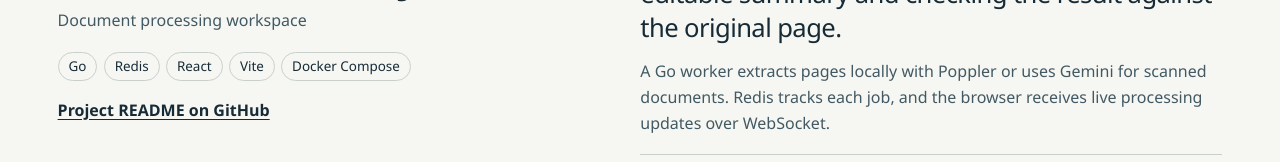
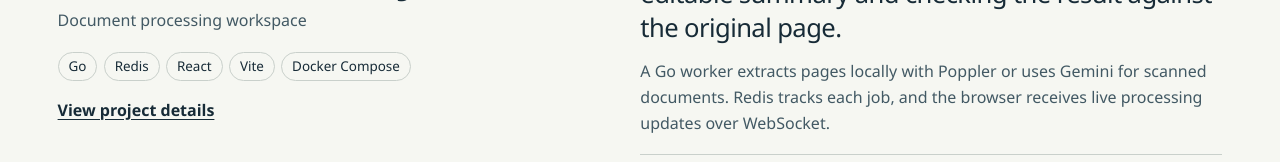
Before and after one commit to tomaszgieszczyk/tomaszgieszczyk.github.io, a plain HTML site: page index.html in a window 1280 px wide. Shown: the part 885-1047 px from the top of the page. Drawn offline with Linux system fonts and the light colour scheme.

Commit message:
Open project details within the portfolio

```diff
--- a/index.html
+++ b/index.html
@@ -25,7 +25,7 @@
           <a class="cta" href="#work">Explore my work</a>
         </div>
         <figure class="project-preview" aria-label="Interactive PDF to Summary example">
-          <div class="preview-bar"><span class="stack-symbol" aria-hidden="true">▱</span><a href="https://github.com/tomaszgieszczyk/tomaszgieszczyk.github.io/blob/main/projects/pdf-to-summary/README.md" aria-label="PDF to Summary project README on GitHub">pdf-to-summary</a><span class="filetype">PDF / MD</span></div>
+          <div class="preview-bar"><span class="stack-symbol" aria-hidden="true">▱</span><a href="/projects/pdf-to-summary/" aria-label="PDF to Summary project details">pdf-to-summary</a><span class="filetype">PDF / MD</span></div>
           <div class="paper-stage">
             <div class="paper" aria-live="polite">
               <div class="paper-meta"><span id="sample-kind">Generated summary</span><span>01 / 01</span></div>
@@ -47,7 +47,7 @@
         <div class="project-grid">
           <div><h2 id="work-title">PDF to Summary</h2><p class="category">Document processing workspace</p>
             <ul class="tech" aria-label="Technologies"><li>Go</li><li>Redis</li><li>React</li><li>Vite</li><li>Docker Compose</li></ul>
-            <a class="text-link" href="https://github.com/tomaszgieszczyk/tomaszgieszczyk.github.io/blob/main/projects/pdf-to-summary/README.md">Project README on GitHub</a>
+            <a class="text-link" href="/projects/pdf-to-summary/">View project details</a>
           </div>
           <div class="description">
             <p class="lead">A workspace for reading a PDF alongside an editable summary and checking the result against the original page.</p>
```
